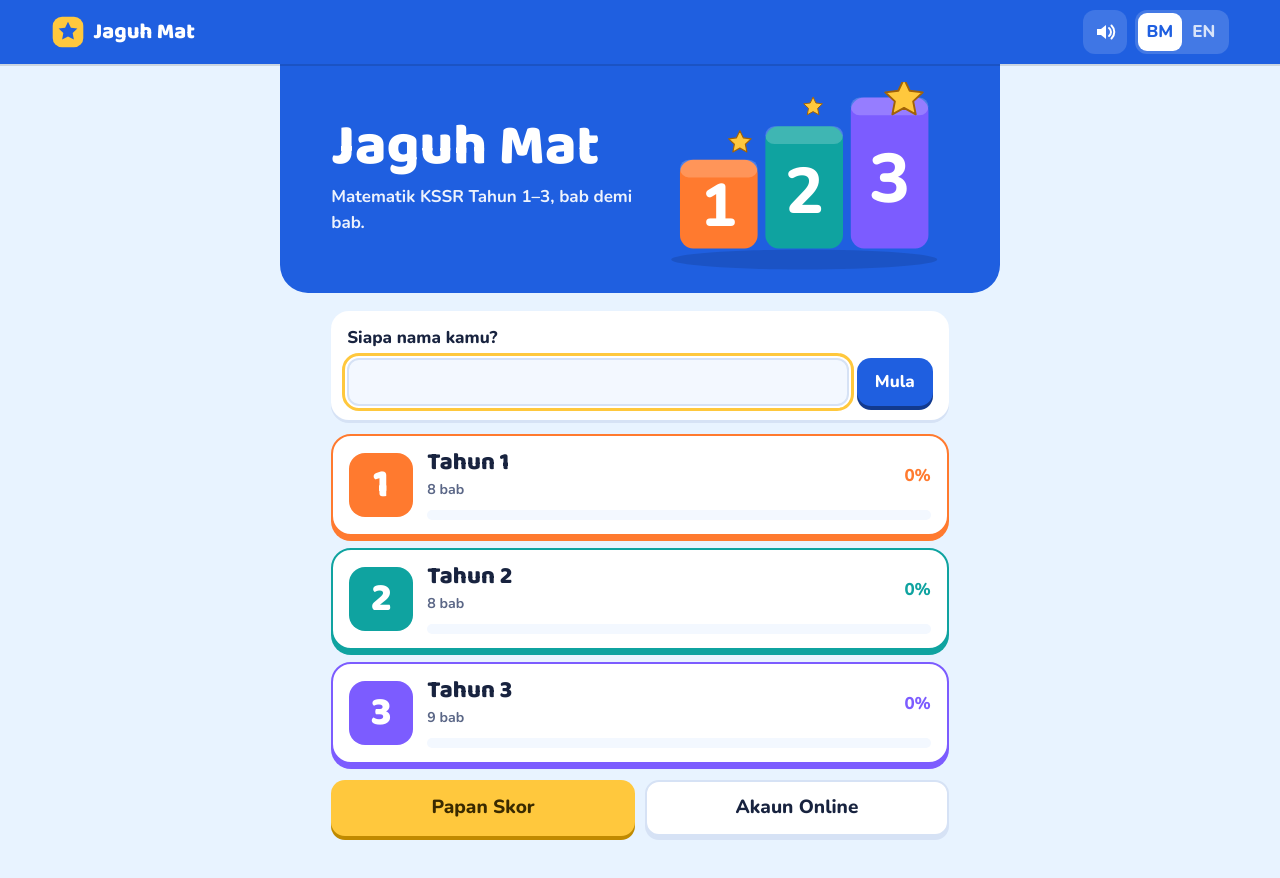
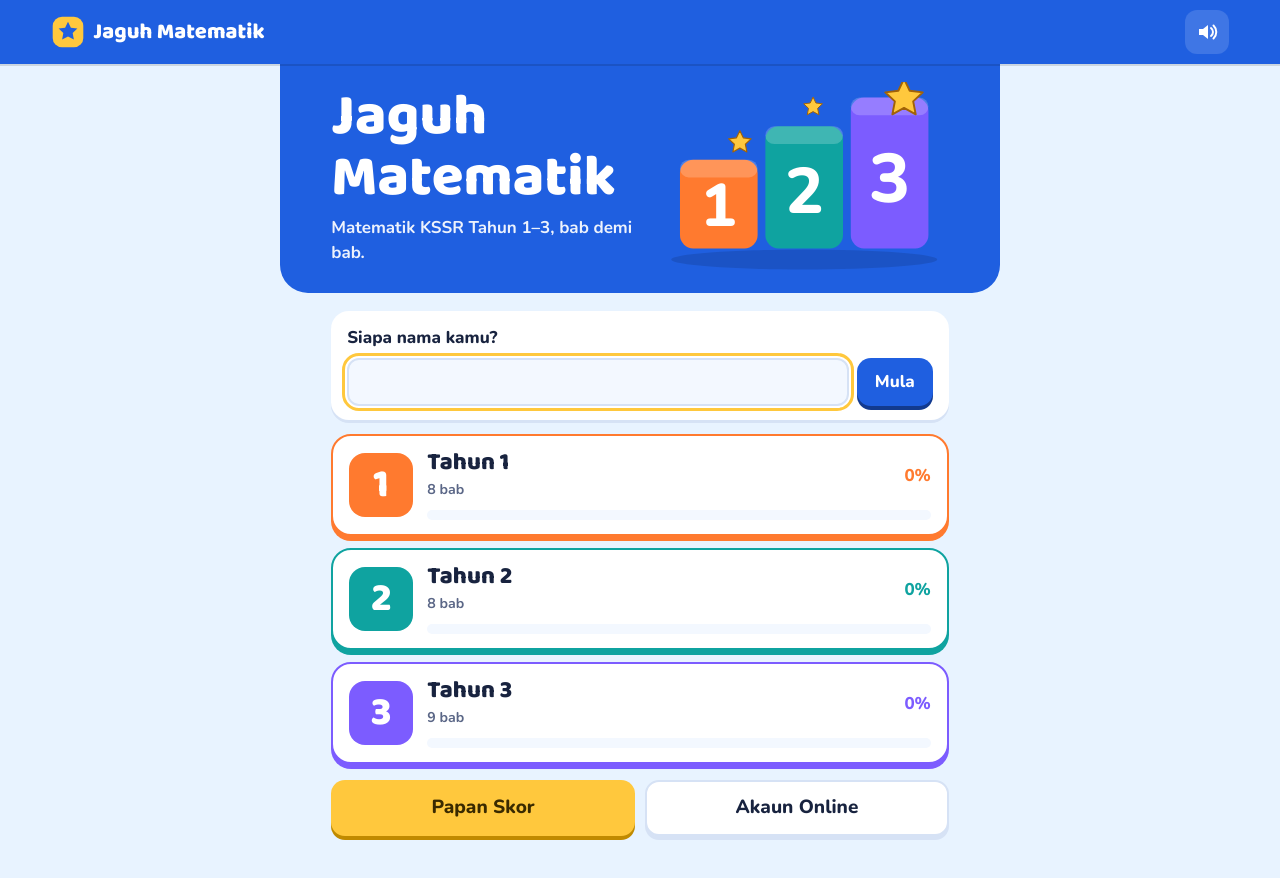
Before and after one commit to wancf79-coder/jaguh-mat, a plain HTML site: page index.html in a window 1280 px wide. Drawn offline with nearby package versions, Linux system fonts and the light colour scheme.

Commit message:
Nama: Jaguh Matematik; English disembunyikan sementara (EN_ON=false)
Co-Authored-By: Claude Opus 5.5 <noreply@anthropic.com>
Claude-Session: https://claude.ai/code/session_01WqDMx2tJAjcJvP3aApcpS4

```diff
--- a/index.html
+++ b/index.html
@@ -4,8 +4,8 @@
 <meta charset="utf-8">
 <meta name="viewport" content="width=device-width,initial-scale=1">
 <meta name="theme-color" content="#1f5fe0">
-<meta name="description" content="Jaguh Mat — game Matematik KSSR Tahun 1 hingga 3, dwibahasa, bab demi bab dengan kuiz dan papan skor online.">
-<title>Jaguh Mat</title>
+<meta name="description" content="Jaguh Matematik — game Matematik KSSR Tahun 1 hingga 3, bab demi bab dengan kuiz dan papan skor online.">
+<title>Jaguh Matematik</title>
 <link rel="preconnect" href="https://fonts.googleapis.com"><link rel="preconnect" href="https://fonts.gstatic.com" crossorigin>
 <link href="https://fonts.googleapis.com/css2?family=Baloo+2:wght@600;800&family=Nunito:wght@500;700;800&display=swap" rel="stylesheet">
 <style>
@@ -219,7 +219,7 @@ h3{font-size:22px;margin:18px 0 8px;color:var(--c)}
  </defs>
 </svg>
 <div id="app"></div>
-<noscript>Sila hidupkan JavaScript untuk bermain Jaguh Mat.</noscript>
+<noscript>Sila hidupkan JavaScript untuk bermain Jaguh Matematik.</noscript>
 <script>
 {
 /* ===== Jaguh Mat — penjana soalan (KSSR Semakan 2017, Tahun 1–3) ===== */
@@ -781,16 +781,18 @@ const CH={
 const BAB={};for(const t of [1,2,3])CH[t].forEach((b,i)=>{b.id=`t${t}b${i+1}`;b.tahun=t;b.n=i+1;BAB[b.id]=b});
 function genQ(stage){for(let k=0;k<6;k++){try{const [fn,p]=pick(stage.g),q=G[fn](p);if(q&&q.opts.length>=2&&q.ans>=0)return q}catch(e){if(typeof console!=='undefined')console.warn(e)}}return mc({q:T('Berapakah 2 + 2?','What is 2 + 2?'),eq:'2 + 2 = ?'},4,[3,5,6])}
 
-/* ===== Jaguh Mat — antara muka ===== */
+/* ===== Jaguh Matematik — antara muka ===== */
 const CFG={url:'https://gqhvxplwxvbghkfzshdl.supabase.co',key:'sb_publishable_Qsrf4-BucGa5NYyfr8bm1Q_StVZEIm8'};
 const REVIEW=true; // true = semua tahap, kuiz & bab terbuka (mod semakan). Tukar ke false sebelum dilancar.
+const EN_ON=false; // English disembunyikan buat sementara (kod & kandungan EN dikekalkan). Tukar ke true untuk aktifkan semula.
+const APP_NAME='Jaguh Matematik'; // nama subjek; nama aplikasi utama akan ditambah kemudian
 const KEY='jaguhmat_v1',STAGE_Q=8,QUIZ_Q=10;
 const TCOL={1:'#ff7a2f',2:'#0fa3a0',3:'#7c5cff'};
 const NEGERI=['Johor','Kedah','Kelantan','Melaka','Negeri Sembilan','Pahang','Perak','Perlis','Pulau Pinang','Sabah','Sarawak','Selangor','Terengganu','W.P. Kuala Lumpur','W.P. Labuan','W.P. Putrajaya'];
 
 let ST=load();
 function def(){return{lang:'ms',sound:true,name:'',prog:{},hist:[],online:null,pending:[],openAll:false}}
-function load(){try{return Object.assign(def(),JSON.parse(localStorage.getItem(KEY)||'{}'))}catch(e){return def()}}
+function load(){let s;try{s=Object.assign(def(),JSON.parse(localStorage.getItem(KEY)||'{}'))}catch(e){s=def()}if(!EN_ON)s.lang='ms';return s}
 function save(){try{localStorage.setItem(KEY,JSON.stringify(ST))}catch(e){}}
 const tr=o=>o==null?'':typeof o==='object'?(o[ST.lang]??o.ms):String(o);
 const esc=s=>String(s).replace(/[&<>"']/g,c=>({'&':'&amp;','<':'&lt;','>':'&gt;','"':'&quot;',"'":'&#39;'}[c]));
@@ -947,9 +949,9 @@ function stopTimer(){if(timer){clearInterval(timer);timer=null}}
 function render(){app.innerHTML=bar()+(VIEWS[V.v]||VIEWS.home)();const f=app.querySelector('[autofocus]');if(f&&V.v!=='play')f.focus();if(V.after){const a=V.after;V.after=null;a()}if(V.v==='play'){if(VSTAT==='err'||VSTAT==='quota')setV(VSTAT)}if(V.v==='play'&&V.picked==null&&V.view===V.i&&V.saidI!==V.i){if(V.i===0)prefetch(1,1);V.saidI=V.i;VSTAT='';speakQ(V.i)}}
 function bar(){
   const back=V.v==='home'?'':`<button class="ic" data-a="back" aria-label="Back"><svg viewBox="0 0 24 24"><path d="M15 5l-7 7 7 7" fill="none" stroke="currentColor" stroke-width="3" stroke-linecap="round" stroke-linejoin="round"/></svg></button>`;
-  return `<header class="top">${back}<button class="brand" data-a="home"><svg viewBox="0 0 40 40"><use href="#i-logo"/></svg><span>Jaguh Mat</span></button>
+  return `<header class="top">${back}<button class="brand" data-a="home"><svg viewBox="0 0 40 40"><use href="#i-logo"/></svg><span>${APP_NAME}</span></button>
   <div class="tools"><button class="ic" data-a="sound" aria-label="${tr(UI.sound)}"><svg viewBox="0 0 24 24"><path d="M4 9h4l5-4v14l-5-4H4z" fill="currentColor"/>${ST.sound?'<path d="M16 8a5 5 0 010 8M18.5 5.5a9 9 0 010 13" fill="none" stroke="currentColor" stroke-width="2" stroke-linecap="round"/>':'<path d="M16 9l5 6M21 9l-5 6" stroke="currentColor" stroke-width="2" stroke-linecap="round"/>'}</svg></button>
-  <div class="lang" role="group"><button data-a="lang" data-l="ms" class="${ST.lang==='ms'?'on':''}">BM</button><button data-a="lang" data-l="en" class="${ST.lang==='en'?'on':''}">EN</button></div></div></header>`;
+  ${EN_ON?`<div class="lang" role="group"><button data-a="lang" data-l="ms" class="${ST.lang==='ms'?'on':''}">BM</button><button data-a="lang" data-l="en" class="${ST.lang==='en'?'on':''}">EN</button></div>`:''}</div></header>`;
 }
 function backOf(){const v=V.v;if(v==='year'||v==='board'||v==='acct')return['home'];if(v==='bab')return['year',{t:BAB[V.id].tahun}];if(v==='play'||v==='result')return['bab',{id:V.id}];return['home']}
 
@@ -960,7 +962,7 @@ home(){
     return `<button class="yr" style="--c:${TCOL[t]}" data-a="year" data-t="${t}"><span class="yn">${t}</span><span class="yt"><b>${tr(UI.year)} ${t}</b><small>${CH[t].length} ${tr(UI.chaps)}</small></span><span class="meter"><i style="width:${pct}%"></i></span><span class="pc">${pct}%</span></button>`}).join('');
   const who=ST.name?`<div class="hello"><div><b>${tr(UI.hi)}, ${esc(ST.name)}!</b><small>${fmtN(totalPts())} ${tr(UI.score).toLowerCase()} · ${totalStars()} ★</small></div><button class="link" data-a="rename">✎</button></div>`
     :`<form class="namef" data-f="name"><label for="nm">${tr(UI.name)}</label><div class="row"><input id="nm" maxlength="20" autocomplete="off" autofocus><button class="btn">${tr(UI.go)}</button></div></form>`;
-  return `<main class="wrap"><section class="hero"><div class="ht"><h1>Jaguh Mat</h1><p>${tr(UI.tag)}</p></div><svg class="hpic" viewBox="0 0 260 170"><use href="#i-hero"/></svg></section>${who}
+  return `<main class="wrap"><section class="hero"><div class="ht"><h1>${APP_NAME}</h1><p>${tr(UI.tag)}</p></div><svg class="hpic" viewBox="0 0 260 170"><use href="#i-hero"/></svg></section>${who}
   <section class="yrs">${yrs}</section><div class="duo"><button class="btn big alt" data-a="board">${tr(UI.board)}</button><button class="btn big ghost" data-a="acct">${ST.online?esc(ST.online.nickname):tr(UI.acct)}</button></div></main>`;
 },
 year(){
@@ -1096,7 +1098,7 @@ async function loadLB(){
 /* ---------- acara ---------- */
 const ACT={
  home:()=>go('home'),back:()=>{const [v,p]=backOf();go(v,p)},none:()=>{},
- lang:d=>{ST.lang=d.l;save();stopVoice();V.saidI=null;document.documentElement.lang=d.l==='ms'?'ms':'en';const keep=V.after;render()},
+ lang:d=>{if(!EN_ON)return;ST.lang=d.l;save();stopVoice();V.saidI=null;document.documentElement.lang=d.l==='ms'?'ms':'en';const keep=V.after;render()},
  sound:()=>{ST.sound=!ST.sound;save();if(!ST.sound)stopVoice();V.saidI=V.i;render()},
  rename:()=>{ST.name='';save();render()},
  year:d=>go('year',{t:+d.t}),bab:d=>go('bab',{id:d.id}),
```
Also changed, not shown: src/index.html (+3 -3 lines), src/ui.js (+8 -6 lines).
